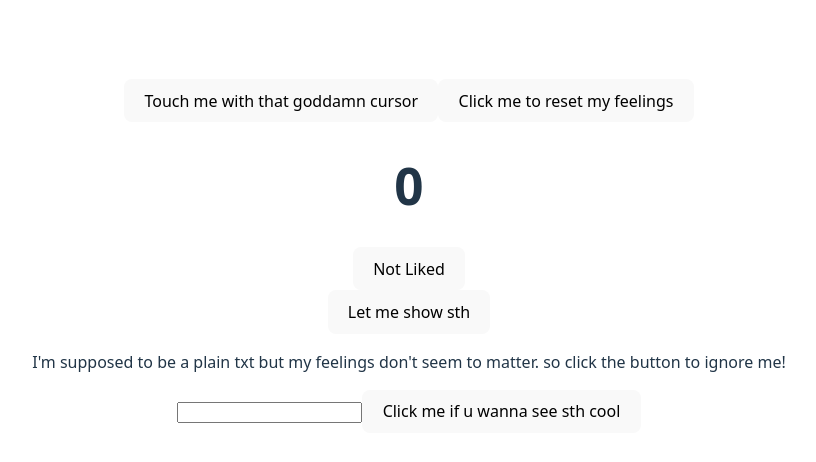
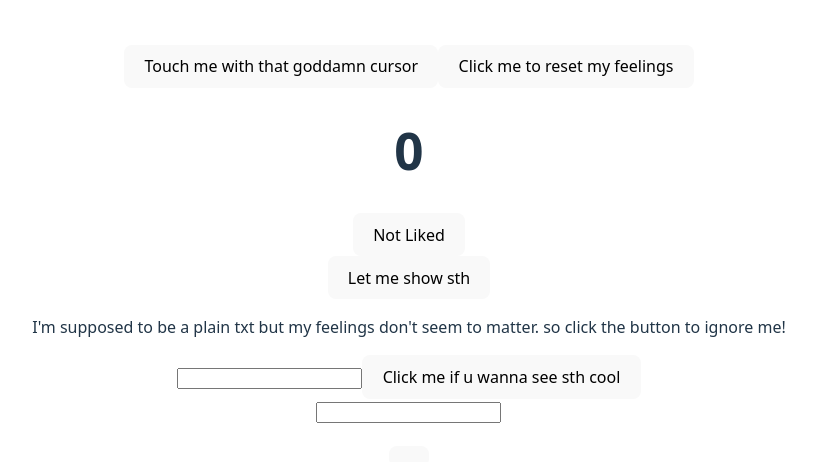
Before and after one commit to Mohamad-Moghadam/twitter, a React (Vite) app in the folder twitter/: page / in a window 1280 px wide. Shown: the part 144-606 px from the top of the page, without its empty margins (231-1047 px from the left). Built offline with nearby package versions, Linux system fonts and the light colour scheme.

Commit message:
🎉 list manager added

```diff
--- /dev/null
+++ b/twitter/src/components/ListManager.jsx
@@ -0,0 +1,27 @@
+import { useState } from "react"
+
+export function LManager() {
+
+    const [text, setText] = useState([])
+    const [newtxt, setNewTxt] = useState([])
+
+    function addTxt() {
+        if (newtxt.trim() === "") return;
+        setText([...text, newtxt])
+        setNewTxt("")
+    }
+
+
+
+    return <div>
+        <input type="text" value={newtxt} onChange={(e) => setNewTxt(e.target.value)}/>
+        <ul>
+            {text.map((t, i) => (
+            <li key={i}>{t}</li>
+        ))}
+        </ul>
+        <button onClick={addTxt}>
+
+        </button>
+    </div>
+}
--- a/twitter/src/components/index.jsx
+++ b/twitter/src/components/index.jsx
@@ -1,5 +1,6 @@
 import { CounterButton } from "./CounterButton";
 import { LikeMe } from "./LikeButton";
+import { LManager } from "./ListManager";
 import { PassTog } from "./PasswordToggle";
 import { SHText } from "./ShowHideText";
 
@@ -9,5 +10,6 @@ export function Index() {
     <LikeMe/>
     <SHText/>
     <PassTog/>
+    <LManager/>
     </>
 }
```
